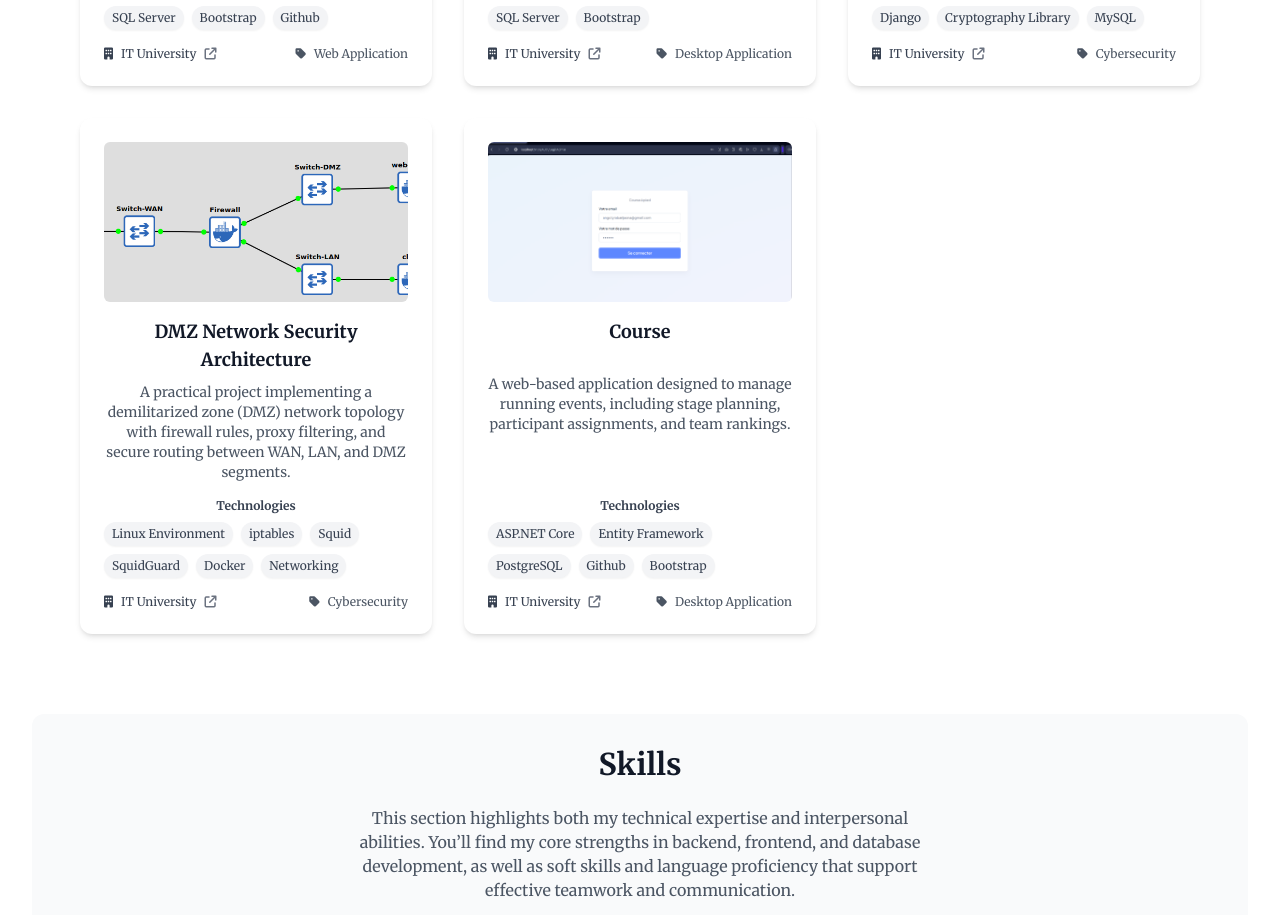
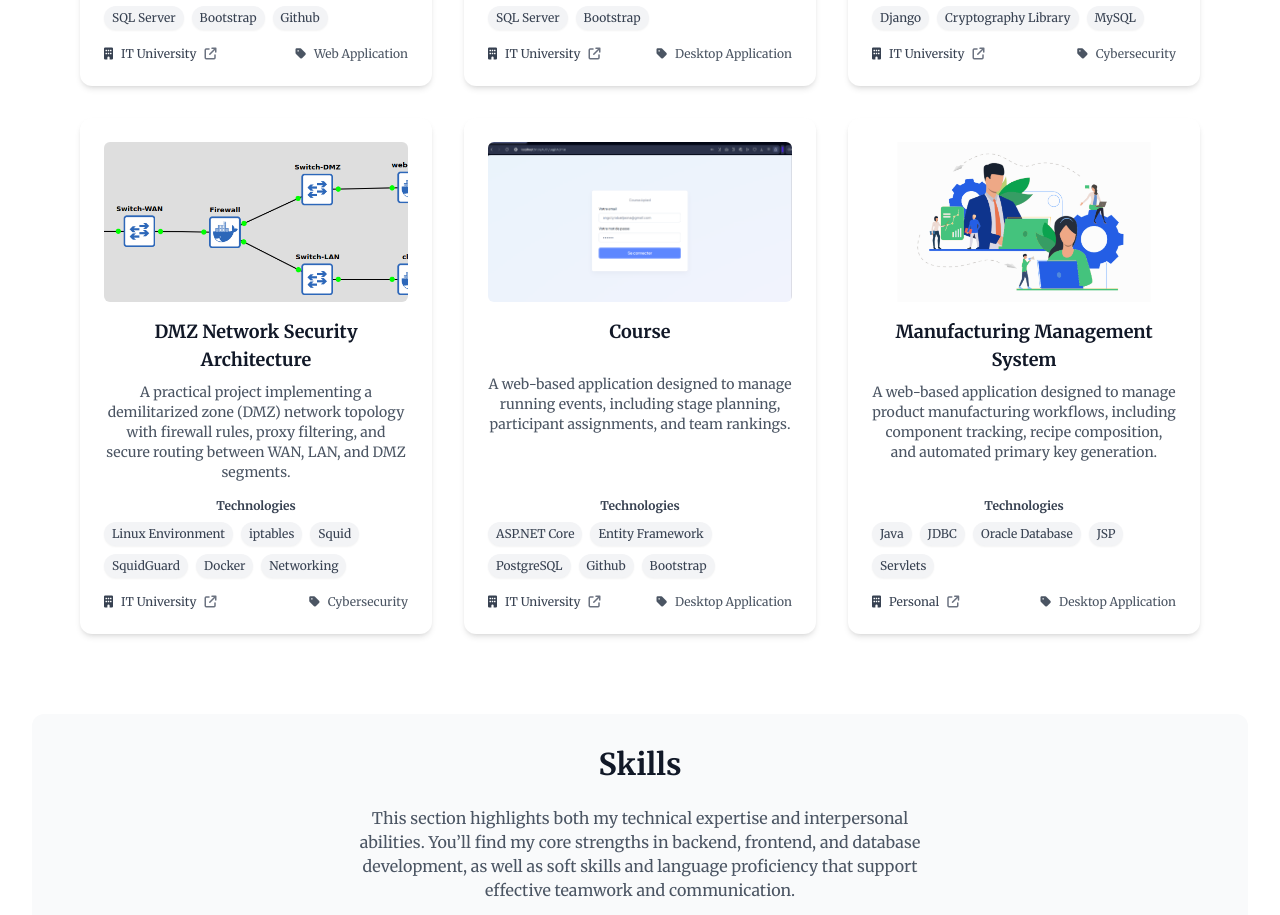
Before and after one commit to AngotyFitia/angoty-rabarijaona, a React (Vite) app: page / in a window 1280 px wide. Shown: the part 4510-5425 px from the top of the page. Built offline with nearby package versions, Linux system fonts and the light colour scheme.

Commit message:
feat: add manufacturing project

```diff
--- a/src/data/projectsData.ts
+++ b/src/data/projectsData.ts
@@ -381,5 +381,21 @@ export const projects: ProjectType[] = [
     },
     collaborators: [],
     projectRole: "Full-Stack Developer"
+  },
+  {
+    id: 18,
+    title: "Manufacturing Management System",
+    description: "A web-based application designed to manage product manufacturing workflows, including component tracking, recipe composition, and automated primary key generation.",
+    objectives: "This project focuses on digitalizing the production process. It allows administrators to define products, register components with units and prices, and build recipes linking products to their required components. The system automatically generates unique primary keys for each entity, ensures data consistency, and calculates product costs based on component quantities. JSP pages provide a user interface for managing data and visualizing production details.",
+    image: "",
+    gallery: [],
+    category: "Desktop Application",
+    organization: "Personal",
+    orgLink: "https://angoty-rabarijaona.vercel.app",
+    technologies: [ "Java", "JDBC", "Oracle Database", "JSP", "Servlets" ],
+    repositories: {},
+    collaborators: [],
+    projectRole: "Backend Developer & Database Designer",
+    isPrivate: true
   }
 ]
```
